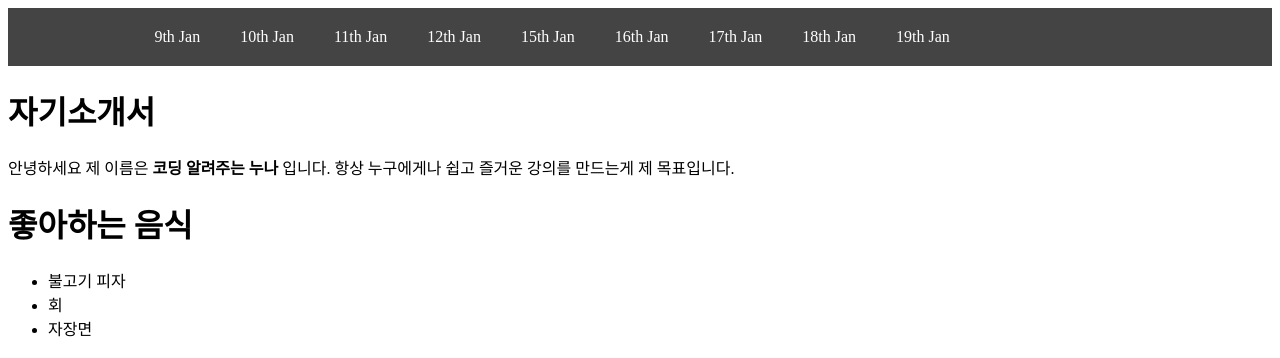
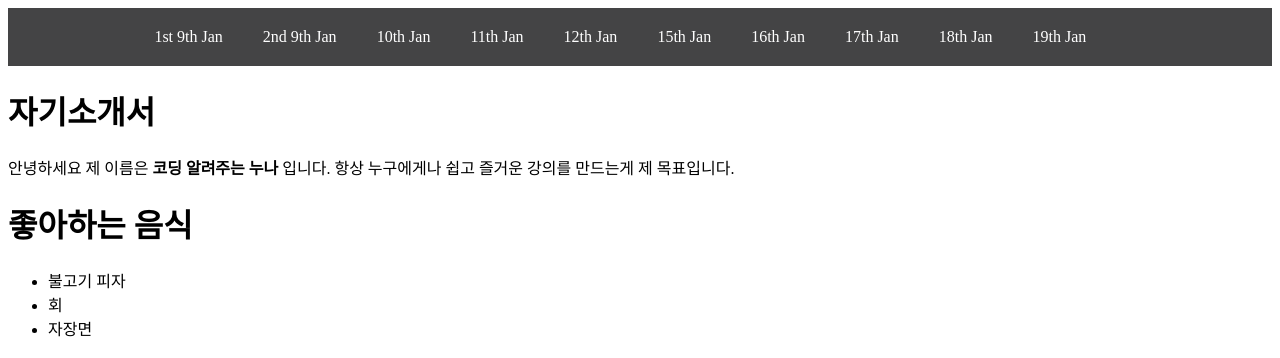
Before and after one commit to Dongjin1120/Noona-Project, a plain HTML site: page index.html in a window 1280 px wide. Shown: the top 358 px of the page. Drawn offline with Linux system fonts and the light colour scheme.

Commit message:
4,5 assignment

```diff
--- a/index.html
+++ b/index.html
@@ -16,7 +16,8 @@
 
             <header>
                 <div class="topnav">
-                    <a href="">9th Jan</a>
+                    <a href="4.html">1st 9th Jan</a>
+                    <a href="5.html">2nd 9th Jan</a>
                     <a href="">10th Jan</a>
                     <a href="">11th Jan</a>
                     <a href="">12th Jan</a>
```
